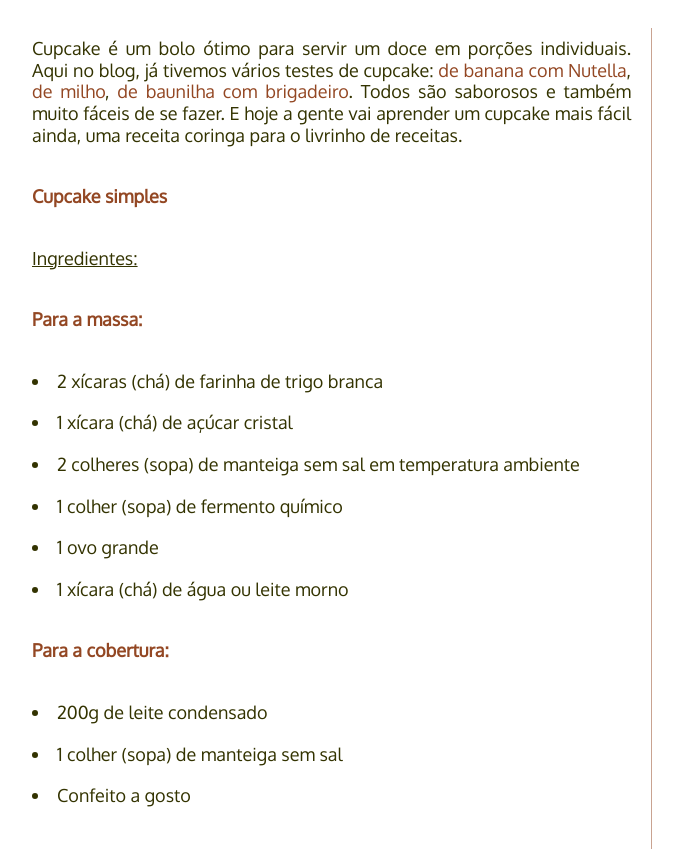
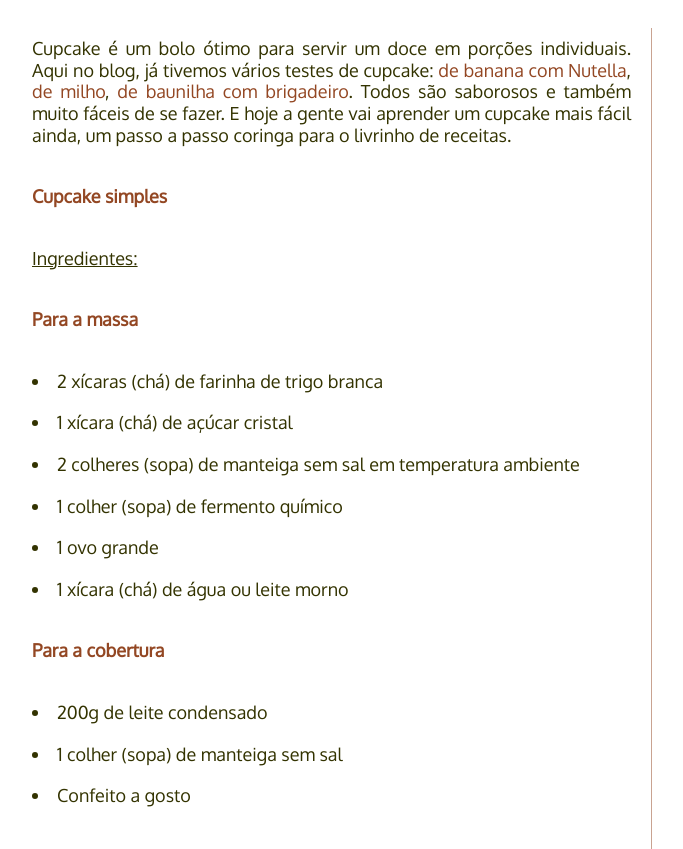
Before and after one commit to PaneladePau/paneladepau-jekyll-blog, a Jekyll site: the page built from _posts/2015-06-08-cupcake-simples.md, in a window 1280 px wide and 1400 px high, cut to the strip 551-1400 px from the top of the window. Shown: the whole strip, without its empty margins (138-821 px from the left). Built offline with Jekyll 4.4.1, drawn with Linux system fonts in a browser that asks for light colours; nearby versions of some CDN libraries; some web fonts are replaced; Markdown is read by kramdown in place of the engine named in the settings.

Commit message:
“update”

```diff
--- a/_posts/2015-06-08-cupcake-simples.md
+++ b/_posts/2015-06-08-cupcake-simples.md
@@ -15,13 +15,14 @@ legendaimg2: Legenda da imagem 2
 [este é um texto com link](https://www.enderecodolink.com)
 {% endcomment %}
 
-Cupcake é um bolo ótimo para servir um doce em porções individuais. Aqui no blog, já tivemos vários testes de cupcake: [de banana com Nutella](http://paneladepau.com.br/cupcake-banana-com-nutella), [de milho](http://paneladepau.com.br/cupcake-de-milho), [de baunilha com brigadeiro](http://paneladepau.com.br/cupcake). Todos são saborosos e também muito fáceis de se fazer. E hoje a gente vai aprender um cupcake mais fácil ainda, uma receita coringa para o livrinho de receitas.
+Cupcake é um bolo ótimo para servir um doce em porções individuais. Aqui no blog, já tivemos vários testes de cupcake: [de banana com Nutella](http://paneladepau.com.br/cupcake-banana-com-nutella), [de milho](http://paneladepau.com.br/cupcake-de-milho), [de baunilha com brigadeiro](http://paneladepau.com.br/cupcake). Todos são saborosos e também muito fáceis de se fazer. E hoje a gente vai aprender um cupcake mais fácil ainda, um passo a passo coringa para o livrinho de receitas.
 
 **Cupcake simples**
 
 ### Ingredientes:
 
-**Para a massa:**
+**Para a massa**
+
 * 2 xícaras (chá) de farinha de trigo branca
 * 1 xícara (chá) de açúcar cristal
 * 2 colheres (sopa) de manteiga sem sal em temperatura ambiente
@@ -29,7 +30,8 @@ Cupcake é um bolo ótimo para servir um doce em porções individuais. Aqui no
 * 1 ovo grande
 * 1 xícara (chá) de água ou leite morno
 
-**Para a cobertura:**
+**Para a cobertura**
+
 * 200g de leite condensado
 * 1 colher (sopa) de manteiga sem sal
 * Confeito a gosto
```
